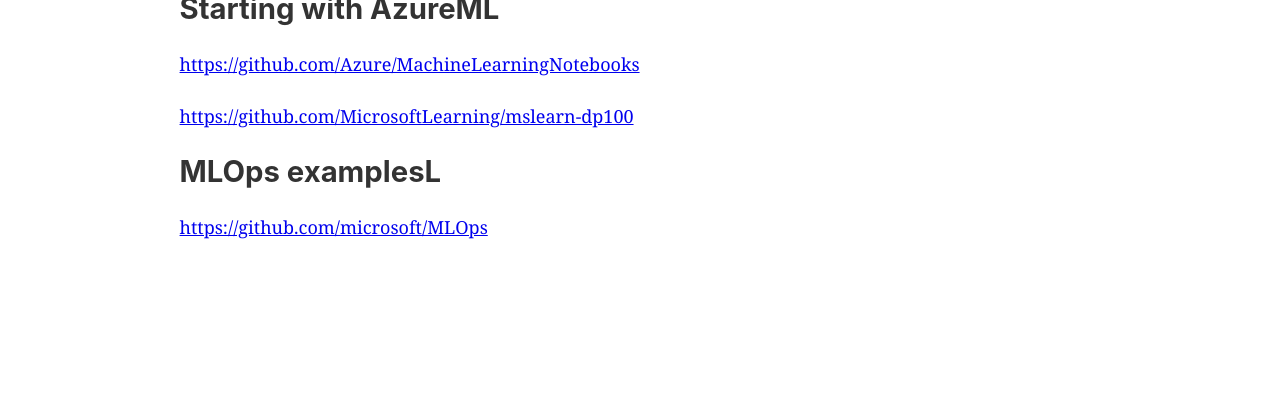
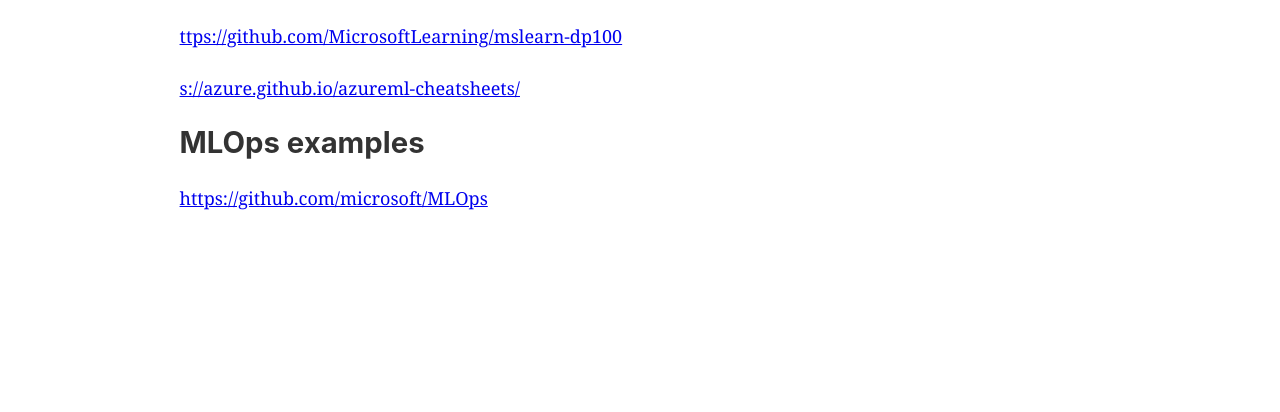
Before and after one commit to stuart-t-99/azureml, a Gatsby site: page / in a window 1280 px wide. Shown: the part 388-800 px from the top of the page. Built offline with nearby package versions, Linux system fonts and the light colour scheme; Gatsby itself is replaced by a stand-in of ours.

Commit message:
Update index.js

```diff
--- a/src/pages/index.js
+++ b/src/pages/index.js
@@ -10,7 +10,7 @@
     <Seo title="Home" />
   <StaticImage
       src="../images/azureml.png"
-      width={150}
+      width={75}
       quality={95}
       formats={["AUTO", "WEBP", "AVIF"]}
       alt="Azure ML"
@@ -20,9 +20,10 @@
 
   <h1>Key learning resources</h1>
     <h2>Starting with AzureML</h2>
-    <a href="https://github.com/Azure/MachineLearningNotebooks/">https://github.com/Azure/MachineLearningNotebooks</a><p> </p>
-    <a href="https://github.com/MicrosoftLearning/mslearn-dp100/">https://github.com/MicrosoftLearning/mslearn-dp100</a><p></p>
-    <h2>MLOps examplesL</h2>
+    <a href="https://github.com/Azure/MachineLearningNotebooks/">ttps://github.com/Azure/MachineLearningNotebooks</a><p> </p>
+    <a href="https://github.com/MicrosoftLearning/mslearn-dp100/">ttps://github.com/MicrosoftLearning/mslearn-dp100</a><p></p>
+    <a href="https://azure.github.io/azureml-cheatsheets/">s://azure.github.io/azureml-cheatsheets/</a><p></p>
+    <h2>MLOps examples</h2>
     <a href="https://github.com/microsoft/MLOps/">https://github.com/microsoft/MLOps</a><p></p>
 
 
```
